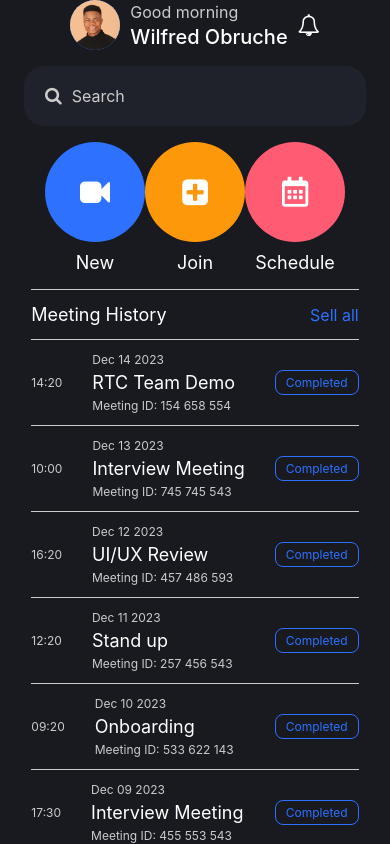
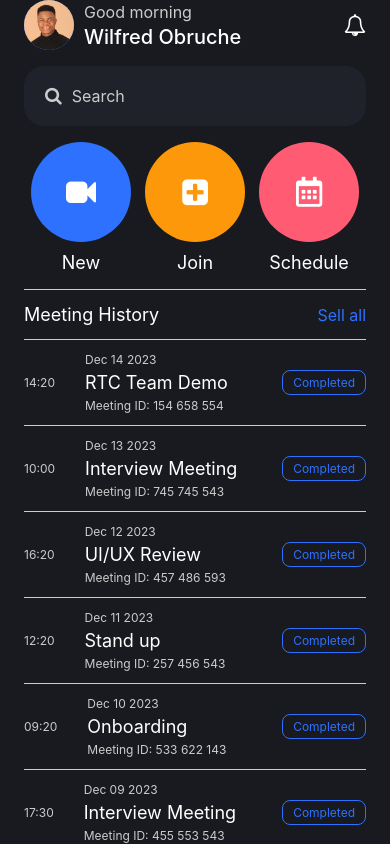
Before and after one commit to obrucheoghene/talkpod_app, a React Native app: screen /Home in a window 390 px wide. Built offline with nearby package versions, Linux system fonts and the light colour scheme.

Commit message:
feat: create button container

```diff
--- a/screens/auth/AuthOptions.tsx
+++ b/screens/auth/AuthOptions.tsx
@@ -48,14 +48,7 @@ const AuthOptions = () => {
 }
 
 const styles = StyleSheet.create({
-  container: {
-    flex: 1,
-    justifyContent: 'center',
-    alignItems: 'center',
-    rowGap: 15,
-    padding: 20,
 
-  },
   image: {
     width: 100,
     height: 100,
--- a/screens/home/Home.tsx
+++ b/screens/home/Home.tsx
@@ -16,8 +16,6 @@ const Home = () => {
 
     return (
         <ScreenContainer styles={{
-            justifyContent: 'center',
-            alignItems: 'center',
             rowGap: theme.spacing.b,
           }}>
 
```
Also changed, not shown: components/containers/ButtonContainer.tsx (added, +11 -0 lines).
